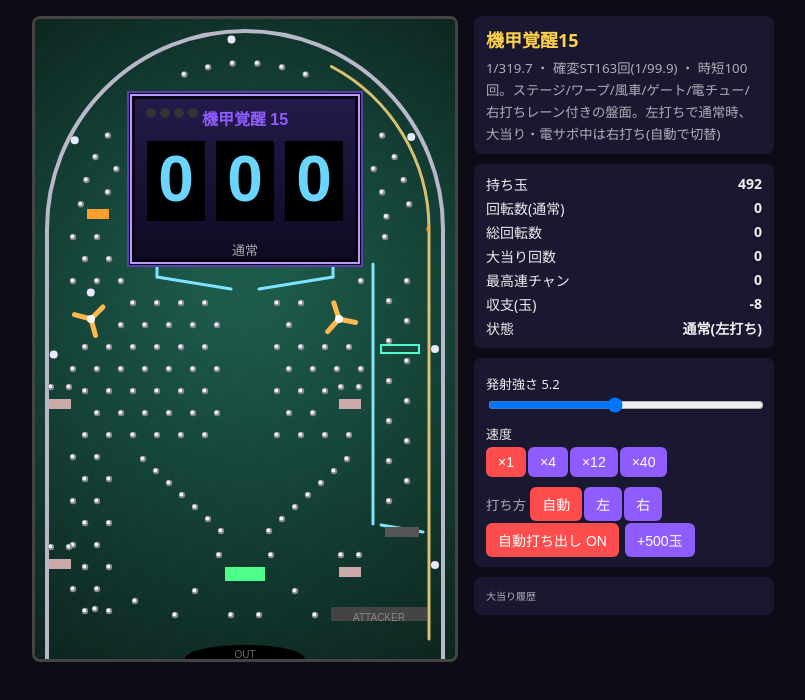
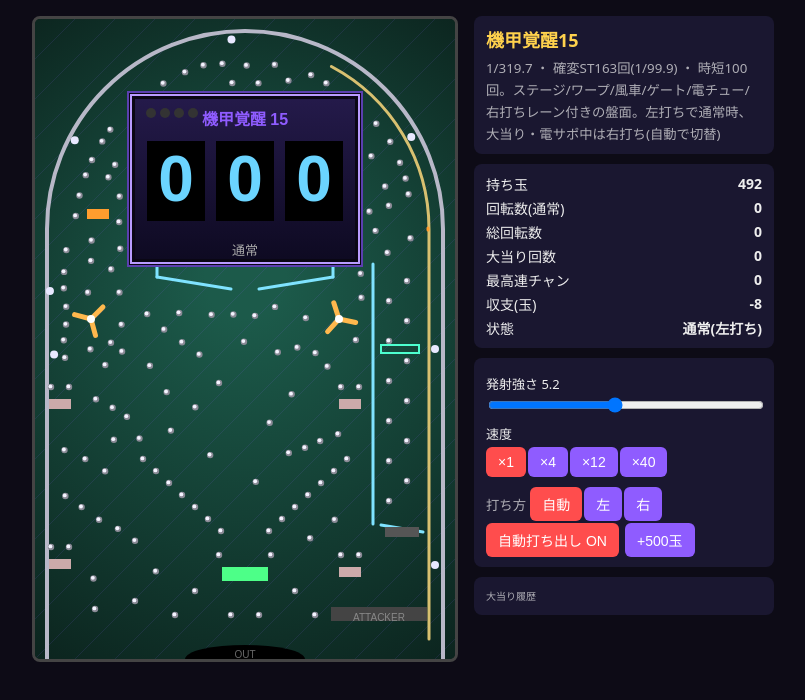
Before and after one commit to nel-yut/pachinko, a plain HTML site: page index.html in a window 1280 px wide. Shown: the whole page, without its empty margins (237-1042 px from the left). Drawn offline with Linux system fonts and the light colour scheme.

Commit message:
Replace regular peg grid with hand-placed clusters and irregular density; retune start rate
Co-Authored-By: Claude Sonnet 5.5 <noreply@anthropic.com>
Claude-Session: https://claude.ai/code/session_01PzqUEcQhXt9ayAFgFQk5NS

```diff
--- a/index.html
+++ b/index.html
@@ -62,7 +62,7 @@ const W=420,H=640,cv=document.getElementById('c'),g=cv.getContext('2d');
 const P_NORMAL=1/319.7,P_ST=1/99.9,ST_SPINS=163,JITAN_SPINS=100;
 const LCD={x:100,y:80,w:220,h:160};
 const CX=210,CY=210,RO=196,RI=184,RMID=190,INNER_END=62*Math.PI/180;
-const CHUCKER={x:190,y:548,w:40,h:14};          // ヘソ
+const CHUCKER={x:187,y:548,w:46,h:14};          // ヘソ
 const ATTACK={x:296,y:588,w:96,h:14};           // 大入賞口
 const DENCHU={x:350,y:508,w:34,h:10};           // 電チュー
 const GATE={x:346,y:326,w:38,h:8};              // ゲート
@@ -92,15 +92,6 @@ const PEG_OK=(x,y)=>{
   if(y>600)return false;
   return true;
 };
-// 上半分はレールに沿った円弧状の釘列
-for(const R of [166,142,118]){
-  const n=Math.floor(Math.PI*R/24),off=R===142?.5:0;
-  for(let i=0;i<=n;i++){const a=(i+off)/n*Math.PI;const x=CX-R*Math.cos(a),y=CY-R*Math.sin(a);if(y<CY-4&&PEG_OK(x,y))pegs.push({x,y});}
-}
-// 下半分は千鳥格子
-for(let r=0,y=CY+8;y<600;r++,y+=22){
-  for(let x=(r%2?26:38);x<372;x+=24){if(PEG_OK(x,y))pegs.push({x,y});}
-}
 // 右レーン(2本の列を交互に)
 for(let y=262,i=0;y<490;y+=20,i++){pegs.push({x:i%2?354:372,y});}
 // 入賞口の「屋根釘」
@@ -108,10 +99,63 @@ for(const p of POCKETS){pegs.push({x:p.x+p.w/2-9,y:p.y-12},{x:p.x+p.w/2+9,y:p.y-
 // 寄せ釘(V字)・ヘソ周り
 for(let i=0;i<7;i++){pegs.push({x:108+i*13,y:440+i*12});pegs.push({x:312-i*13,y:440+i*12});}
 pegs.push({x:184,y:536},{x:236,y:536},{x:160,y:572},{x:260,y:572},{x:196,y:596},{x:224,y:596},{x:100,y:582},{x:60,y:590},{x:140,y:596},{x:280,y:596});
+// ---- 手打ち風の釘群(格子ではなく、道釘・風車まわり・寄せ釘などの塊) ----
+{
+  let seed=11;const rnd=()=>(seed=seed*16807%2147483647)/2147483647;
+  const tmp=[];
+  const P=(x,y)=>tmp.push({x:x+(rnd()-.5)*2.4,y:y+(rnd()-.5)*2.4});
+  const LINE=(x1,y1,x2,y2,n)=>{for(let i=0;i<n;i++){const t=n>1?i/(n-1):0;P(x1+(x2-x1)*t,y1+(y2-y1)*t);}};
+  const ARC=(cx,cy,r,a1,a2,n)=>{for(let i=0;i<n;i++){const a=(a1+(a2-a1)*(n>1?i/(n-1):0))*Math.PI/180;P(cx+r*Math.cos(a),cy+r*Math.sin(a));}};
+  // 上部: レールに沿う道釘(間隔不揃い・一部欠け)
+  const RING=(R,sp,skip)=>{const n=Math.floor(Math.PI*R/sp);for(let i=1;i<n;i++){if(rnd()<skip)continue;const a=(i+(rnd()-.5)*.5)/n*Math.PI;P(CX-R*Math.cos(a),CY-R*Math.sin(a));}};
+  RING(168,18,.08);RING(146,23,.18);RING(124,27,.3);RING(102,32,.4);
+  // 左: 道釘・風車の囲い・斜めの寄せ
+  LINE(30,252,30,340,6);ARC(56,300,31,10,170,5);
+  LINE(46,372,92,398,4);LINE(30,430,70,452,3);LINE(30,478,100,522,5);
+  P(70,345);P(88,332);P(78,420);
+  // 中央左: 斜めの流れ+三角
+  LINE(112,296,164,336,4);P(132,372);P(160,388);P(184,364);P(104,420);
+  // 中央右: かまぼこ+斜め
+  ARC(262,362,34,205,335,5);LINE(302,416,254,434,4);P(236,322);P(270,300);P(300,346);
+  // 天釘(ステージ穴の真下で玉を散らす)
+  P(199,296);P(221,296);P(210,322);
+  // 右上〜レーン入口への誘導
+  LINE(322,170,332,236,4);P(300,246);
+  // 下部: 散らし釘
+  P(58,560);P(94,570);P(120,552);P(300,500);P(330,520);P(276,520);
+  const ok=(p)=>{
+    const {x,y}=p;
+    if(x<22||x>376||y<24||y>610)return false;
+    if(y<CY&&Math.hypot(x-CX,y-CY)>RI-14)return false;
+    if(x>LCD.x-14&&x<LCD.x+LCD.w+14&&y>LCD.y-14&&y<LCD.y+LCD.h+14)return false;
+    if(y>236&&y<286&&x>96&&x<324)return false;
+    if(y>236&&y<512&&x>=334)return false;
+    if(y>=512&&x>290)return false;
+    if(WM.some(w=>near(x,y,w,24)))return false;
+    if(near(x,y,{x:WARP.x+11,y:WARP.y+5},18))return false;
+    if(POCKETS.some(q=>x>q.x-8&&x<q.x+q.w+8&&y>q.y-14&&y<q.y+q.h+8))return false;
+    if(x>=186&&x<=234&&y>270&&y<430&&Math.abs(y-296)>8&&Math.abs(y-322)>8)return false;
+    for(const q of [CHUCKER,ATTACK,DENCHU,GATE])if(x>q.x-12&&x<q.x+q.w+12&&y>q.y-14&&y<q.y+q.h+10)return false;
+    for(const s of SEG){const dx=s[2]-s[0],dy=s[3]-s[1],t=Math.max(0,Math.min(1,((x-s[0])*dx+(y-s[1])*dy)/(dx*dx+dy*dy)));
+      if(Math.hypot(x-s[0]-dx*t,y-s[1]-dy*t)<10)return false;}
+    for(const q of pegs)if(Math.hypot(x-q.x,y-q.y)<14)return false;
+    return true;
+  };
+  for(const p of tmp)if(ok(p))pegs.push(p);
+  // 空きを不規則な間隔(ブルーノイズ)で埋める: 場所により疎密が出る
+  const dens=(x,y)=>y<300?20:(y>430?40:30);
+  for(let k=0;k<6000;k++){
+    const p={x:22+rnd()*354,y:24+rnd()*586};
+    if(!ok(p))continue;
+    const d=dens(p.x,p.y);let free=true;
+    for(const q of pegs)if(Math.hypot(p.x-q.x,p.y-q.y)<d){free=false;break;}
+    if(free)pegs.push(p);
+  }
+}
 // ---- 発射 ----
 function rightSide(){return S.side==='right'||(S.side==='auto'&&(S.mode==='bonus'||S.mode==='st'||S.mode==='jitan'));}
 function fire(){
-  if(S.balls<=0)return;S.balls--;
+  if(S.balls<=0)return;S.balls--;S.fired=(S.fired||0)+1;
   const p=(+document.getElementById('power').value-2)/7;
   const r=rightSide();
   balls.push({x:CX+RMID,y:630,vx:0,vy:0,rail:1,rp:630,phi:0,fe:(r?40:70+p*55+Math.random()*4)*Math.PI/180,v:r?.6:4.5,idle:0});
```
